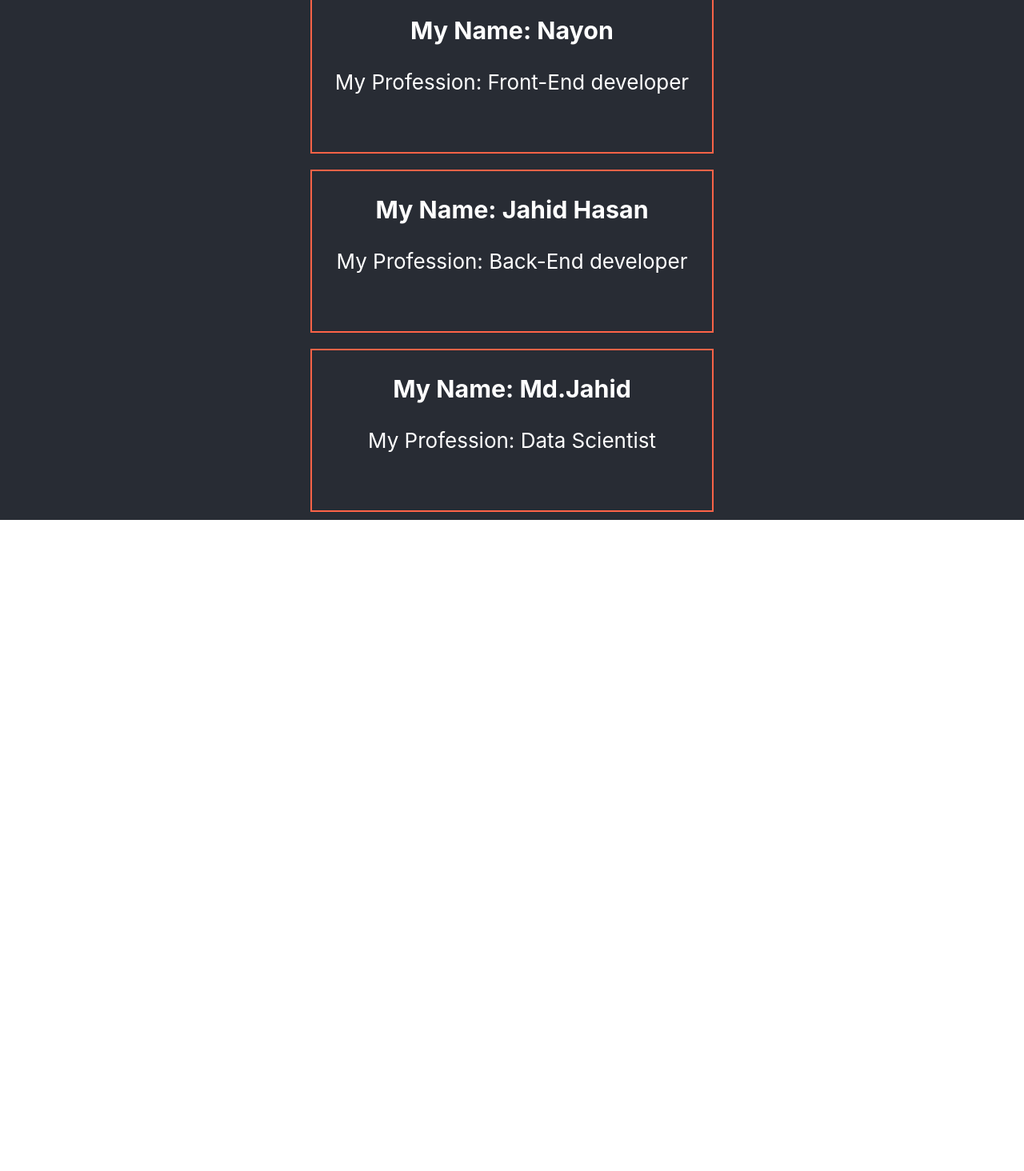
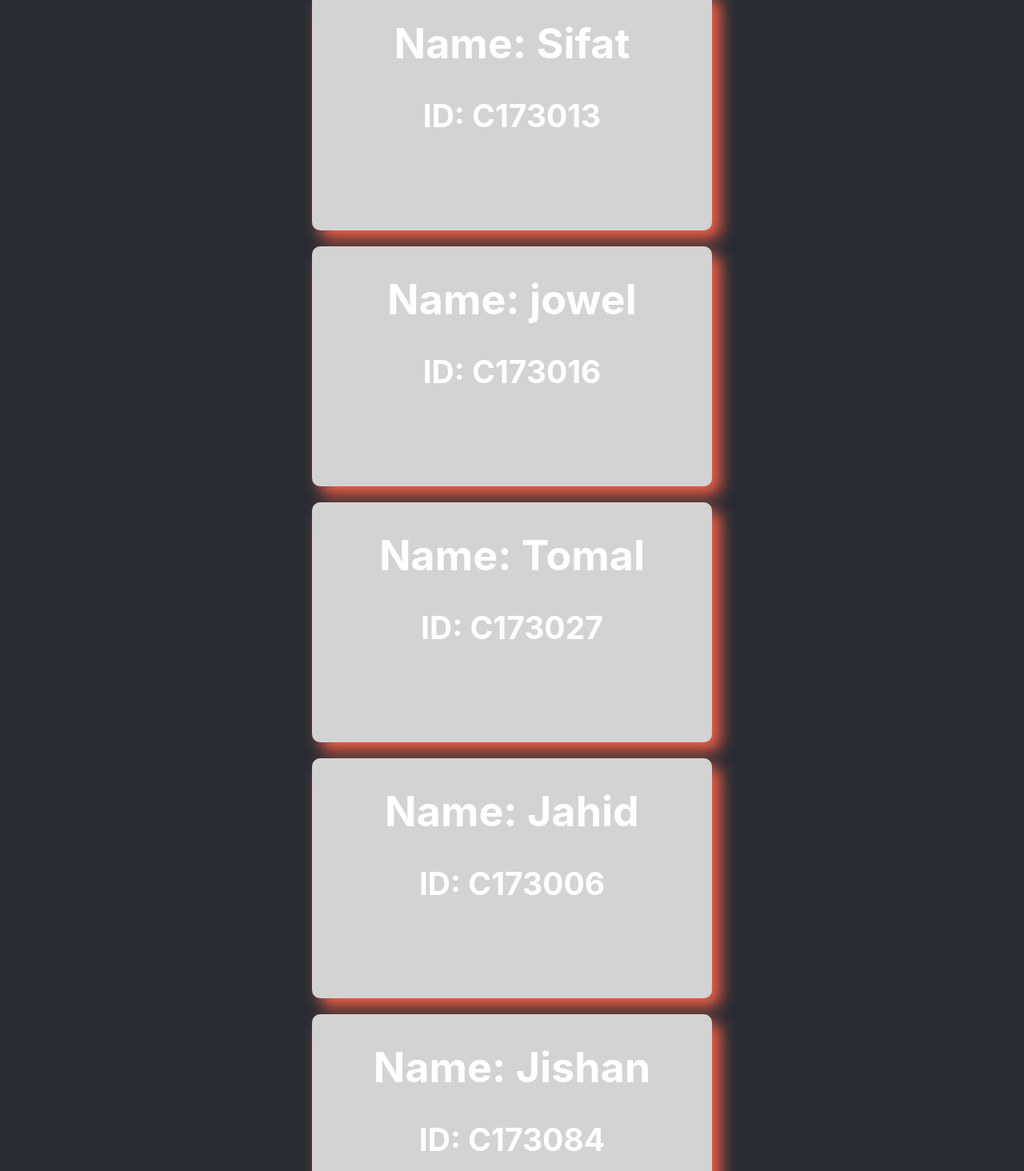
Before and after one commit to Asif10H/React-Core-concept, a React (Create React App) app in the folder core-concepts/: page / in a window 1280 px wide. Shown: the part 1546-3010 px from the top of the page at 80% size. Before the commit the page ends 2196 px from the top, so only its background shows below. Built offline with nearby package versions, Linux system fonts and the light colour scheme.

Commit message:
added friend + map

```diff
--- a/core-concepts/src/App.js
+++ b/core-concepts/src/App.js
@@ -11,6 +11,17 @@ function App() {
   ]
   // const nayokNames = nayoks.map(nayok => nayok);
   // console.log(nayokNames);
+
+  //cse 45
+  const friends = [
+    {name: 'Sifat', id: 'C173013'},
+    {name: 'jowel', id: 'C173016'},
+    {name: 'Tomal', id: 'C173027'},
+    {name: 'Jahid', id: 'C173006'},
+    {name: 'Jishan', id: 'C173084'},
+    {name: 'Hasib', id: 'C173086'},
+
+  ]
   return (
     <div className="App">
       <header className="App-header">
@@ -24,12 +35,12 @@ function App() {
             }
         </ul>
         {
-          products.map(product => <Product product={product}></Product>)
+          products.map(pd => <Product product={pd}></Product>)
         }
-        {/* <Product product={products[0]}></Product>
-        <Product product={products[1]}></Product>
-        <Product product={products[2]}></Product>
-        <Product product={products[3]}></Product> */}
+        {/* cse 45 */}
+        {
+          friends.map(fd => <Friend friend={fd}></Friend>)
+        }
         <Person name="Nayon" job="Front-End developer"></Person>
         <Person name="Jahid Hasan" job="Back-End developer"></Person>
         <Person name="Md.Jahid" job="Data Scientist"></Person>
@@ -37,7 +48,27 @@ function App() {
     </div>
   );
 }
-
+// cse 45
+function Friend(props){
+  console.log(props);
+  const friendStyle={
+    borderRadius: '10px',
+    boxShadow: '10px 10px 20px tomato',
+    backgroundColor: 'lightgray',
+    margin: '10px',
+    height: '300px',
+    width: '500px',
+  }
+  const {name, id} = props.friend;
+  return(
+        <div style={friendStyle}>
+          <h1>Name: {name}</h1>
+          <h2>ID: {id}</h2>
+            {/* <h1>Name: {props.friend.name}</h1>
+            <h2>ID: {props.friend.id}</h2> */}
+        </div>
+  )
+}
 function Product(props){
   const productStyle={
     border: '1px solid gray',
```
